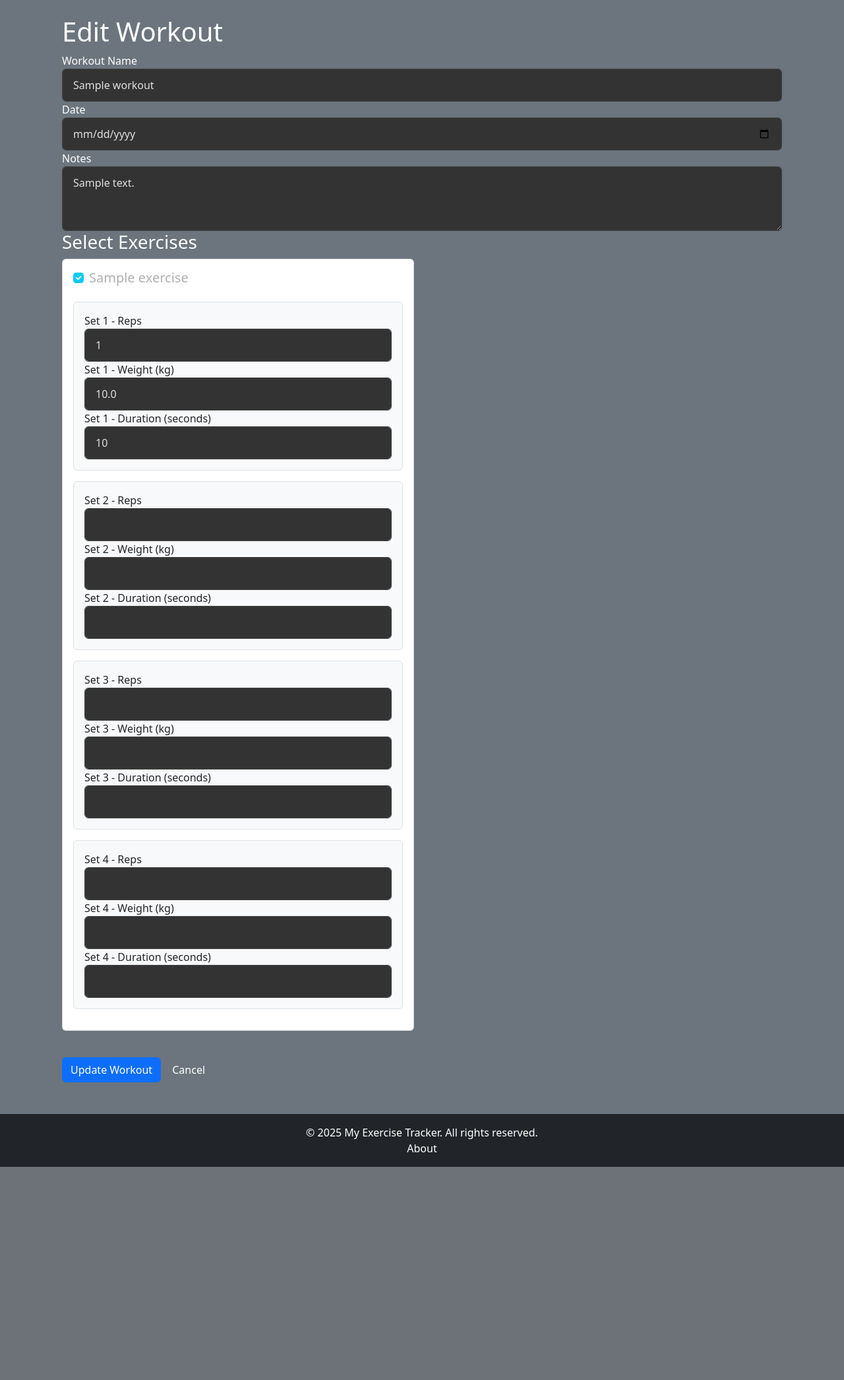
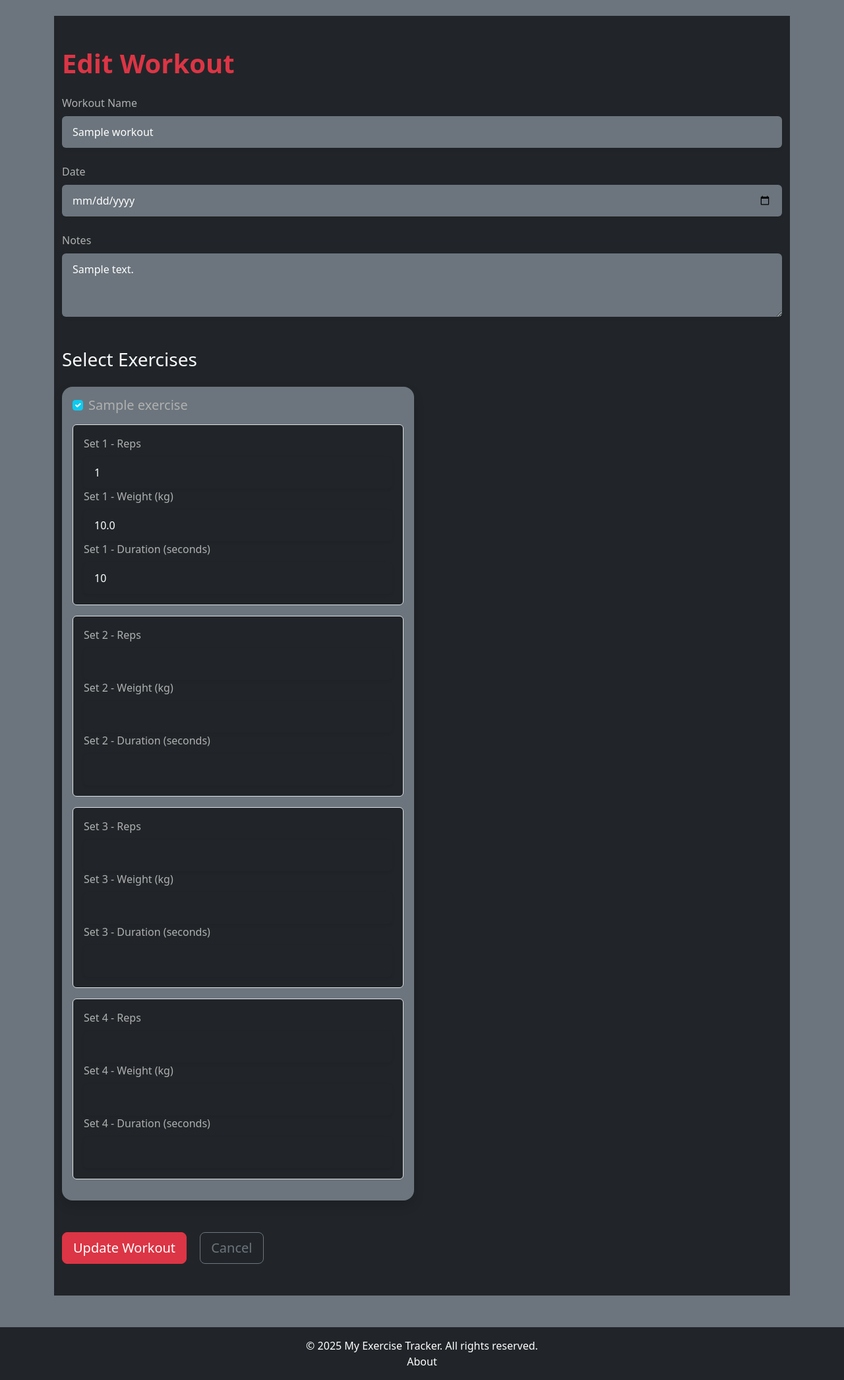
Before and after one commit to elianpullen/webtech, a Flask app: page /workout/edit/1/ in a window 1280 px wide. Shown: the part 86-2177 px from the top of the page at 66% size. Before the commit the page ends 1854 px from the top, so only its background shows below. Run offline with Flask 3, Linux system fonts and the light colour scheme; a user stored in the database is signed in; tables that the repository leaves empty hold one stand-in row (values such as "Sample post"); parts of the project's set-up code (start-up, migrations or seed data) failed here and were passed over.

Commit message:
style: workout crud

```diff
--- a/app/static/css/login.css
+++ b/app/static/css/login.css
@@ -151,6 +151,21 @@
     font-size: 0.9rem;
 }
 
+.custom-nav-link {
+    color: white;
+    text-decoration: none;
+    transition: all 0.3s ease;
+}
+
+.custom-nav-link:hover {
+    color: #f8f9fa;
+    font-weight: bold;
+}
+
+.form-control::placeholder {
+    color: #6c757d;
+}
+
 @media (max-width: 576px) {
     .login-container {
         padding: 1.5rem;
--- a/app/templates/workout/edit.html
+++ b/app/templates/workout/edit.html
@@ -1,61 +1,70 @@
 {% extends 'base.html' %}
 {% block content %}
+<div class="bg-dark text-white min-vh-100 py-5">
     <div class="container">
-    <h1>Edit Workout</h1>
+        <h1 class="text-danger fw-bold mb-4">Edit Workout</h1>
         <form method="POST">
-        <div class="form-group">
-            <label for="name">Workout Name</label>
-            <input type="text" class="form-control" id="name" name="name" value="{{ workout.name }}" required>
+            <div class="mb-4">
+                <label for="name" class="form-label">Workout Name</label>
+                <input type="text" class="form-control bg-secondary text-white border-0 shadow-sm" id="name" name="name"
+                    value="{{ workout.name }}" required>
             </div>
-        <div class="form-group">
-            <label for="date">Date</label>
-            <input type="date" class="form-control" id="date" name="date" value="{{ workout.date }}">
+            <div class="mb-4">
+                <label for="date" class="form-label">Date</label>
+                <input type="date" class="form-control bg-secondary text-white border-0 shadow-sm" id="date" name="date"
+                    value="{{ workout.date }}">
             </div>
-        <div class="form-group">
-            <label for="note">Notes</label>
-            <textarea class="form-control" id="note" name="note" rows="3">{{ workout.note }}</textarea>
+            <div class="mb-5">
+                <label for="note" class="form-label">Notes</label>
+                <textarea class="form-control bg-secondary text-white border-0 shadow-sm" id="note" name="note"
+                    rows="3">{{ workout.note }}</textarea>
             </div>
-        <h3>Select Exercises</h3>
-        <div class="row">
+
+            <h3 class="text-light mb-4">Select Exercises</h3>
+            <div class="row g-4">
                 {% for exercise in exercises %}
-            <div class="col-md-6 mb-4">
-                <div class="card">
+                <div class="col-md-6">
+                    <div class="card bg-secondary text-white border-0 shadow rounded-4">
                         <div class="card-body">
-                        <div class="form-check">
+                            <div class="form-check mb-3">
                                 <input class="form-check-input" type="checkbox" id="exercise_{{ exercise.id }}"
-                                name="exercise_{{ exercise.id }}" {% if exercise.id in workout_exercises %} checked {%
-                                endif %}>
+                                    name="exercise_{{ exercise.id }}" {% if exercise.id in workout_exercises %} checked
+                                    {% endif %}>
                                 <label class="form-check-label" for="exercise_{{ exercise.id }}">
-                                <h5>{{ exercise.name }}</h5>
+                                    <h5 class="mb-0">{{ exercise.name }}</h5>
                                 </label>
                             </div>
 
                             <div class="exercise-details mt-3" id="details_{{ exercise.id }}">
-                            {% set total_sets = workout_sets[exercise.id]|length if exercise.id in workout_sets else 0
-                            %}
+                                {% set total_sets = workout_sets[exercise.id]|length if exercise.id in workout_sets else
+                                0 %}
                                 {% set max_sets = 4 %}
 
                                 {% for i in range(1, max_sets + 1) %}
-                            {% set existing_set = (workout_sets[exercise.id][i-1] if i <= total_sets else None) %} <div
-                                class="border rounded p-3 mb-3 bg-light">
+                                {% set existing_set = (workout_sets[exercise.id][i-1] if i <= total_sets else None) %}
+                                    <div class="border rounded p-3 mb-3 bg-dark">
                                     <div class="form-group">
-                                    <label for="set_{{ exercise.id }}_{{ i }}_reps">Set {{ i }} - Reps</label>
-                                    <input type="number" class="form-control" id="set_{{ exercise.id }}_{{ i }}_reps"
+                                        <label for="set_{{ exercise.id }}_{{ i }}_reps" class="form-label">Set {{ i }} -
+                                            Reps</label>
+                                        <input type="number" class="form-control bg-dark text-white border-0 shadow-sm"
+                                            id="set_{{ exercise.id }}_{{ i }}_reps"
                                             name="set_{{ exercise.id }}_{{ i }}_reps"
                                             value="{{ existing_set.reps if existing_set else '' }}">
                                     </div>
 
                                     <div class="form-group">
-                                    <label for="set_{{ exercise.id }}_{{ i }}_weight">Set {{ i }} - Weight (kg)</label>
-                                    <input type="number" class="form-control" id="set_{{ exercise.id }}_{{ i }}_weight"
+                                        <label for="set_{{ exercise.id }}_{{ i }}_weight" class="form-label">Set {{ i }}
+                                            - Weight (kg)</label>
+                                        <input type="number" class="form-control bg-dark text-white border-0 shadow-sm"
+                                            id="set_{{ exercise.id }}_{{ i }}_weight"
                                             name="set_{{ exercise.id }}_{{ i }}_weight"
                                             value="{{ existing_set.weight if existing_set else '' }}">
                                     </div>
 
                                     <div class="form-group mb-0">
-                                    <label for="set_{{ exercise.id }}_{{ i }}_duration">Set {{ i }} - Duration
-                                        (seconds)</label>
-                                    <input type="number" class="form-control"
+                                        <label for="set_{{ exercise.id }}_{{ i }}_duration" class="form-label">Set {{ i
+                                            }} - Duration (seconds)</label>
+                                        <input type="number" class="form-control bg-dark text-white border-0 shadow-sm"
                                             id="set_{{ exercise.id }}_{{ i }}_duration"
                                             name="set_{{ exercise.id }}_{{ i }}_duration"
                                             value="{{ existing_set.duration if existing_set else '' }}">
@@ -69,10 +78,12 @@
             {% endfor %}
     </div>
 
-<button type="submit" class="btn btn-primary mt-3">Update Workout</button>
-<a href="{{ url_for('main.workouts') }}" class="btn btn-secondary mt-3 ml-2">Cancel</a>
+    <button type="submit" class="btn btn-danger btn-lg mt-5">Update Workout</button>
+    <a href="{{ url_for('main.workouts') }}" class="btn btn-outline-secondary btn-lg mt-5 ms-3">Cancel</a>
     </form>
 </div>
+</div>
+{% endblock %}
 
 <script>
     // Toggle exercise details visibility based on checkbox
@@ -92,4 +103,3 @@
         });
     });
 </script>
-{% endblock %}
```
Also changed, not shown: app/templates/workout/add.html (+34 -23 lines), app/templates/workout/index.html (+18 -14 lines). Lines whose indentation alone changed are shown as unchanged.
